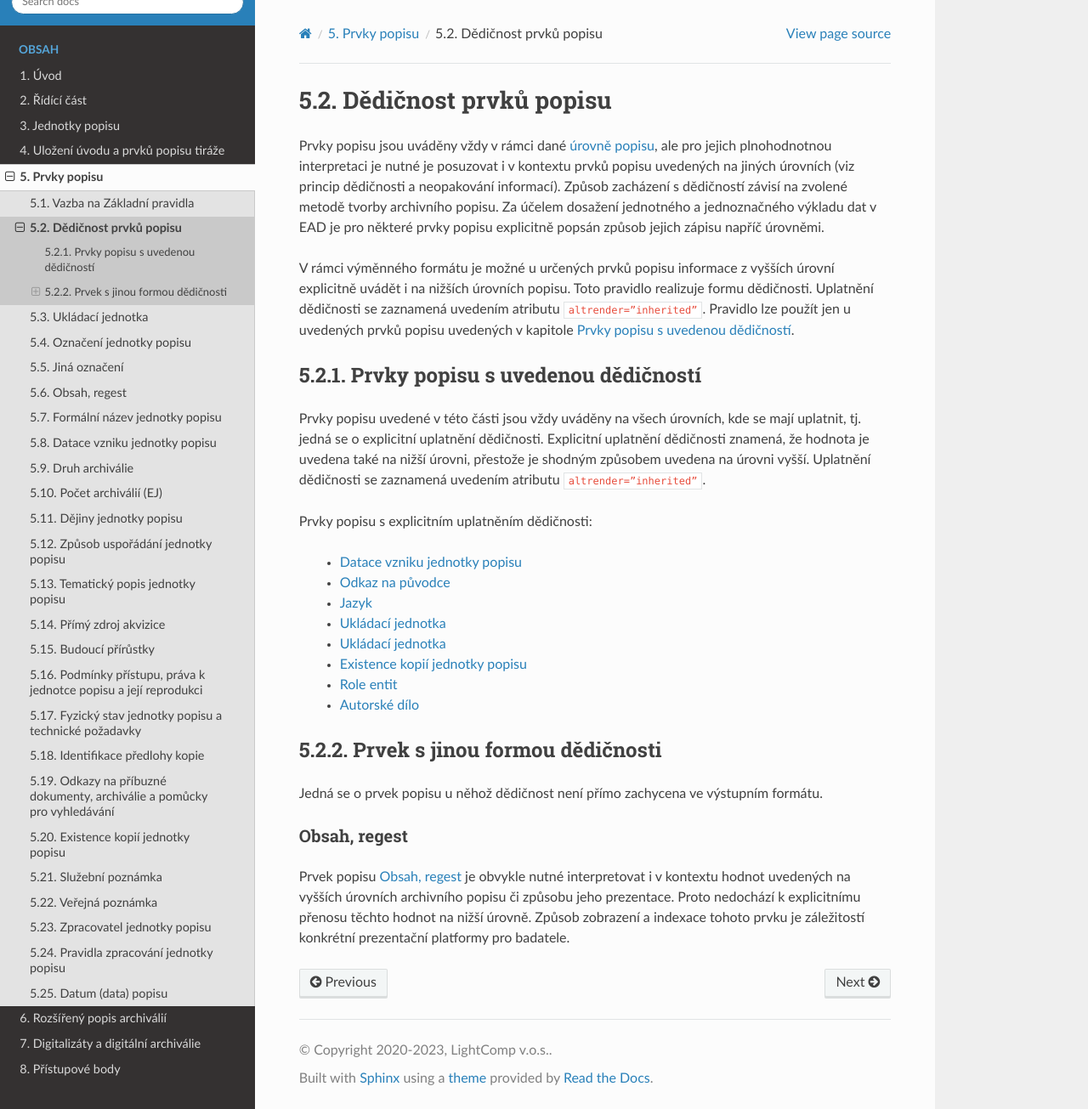
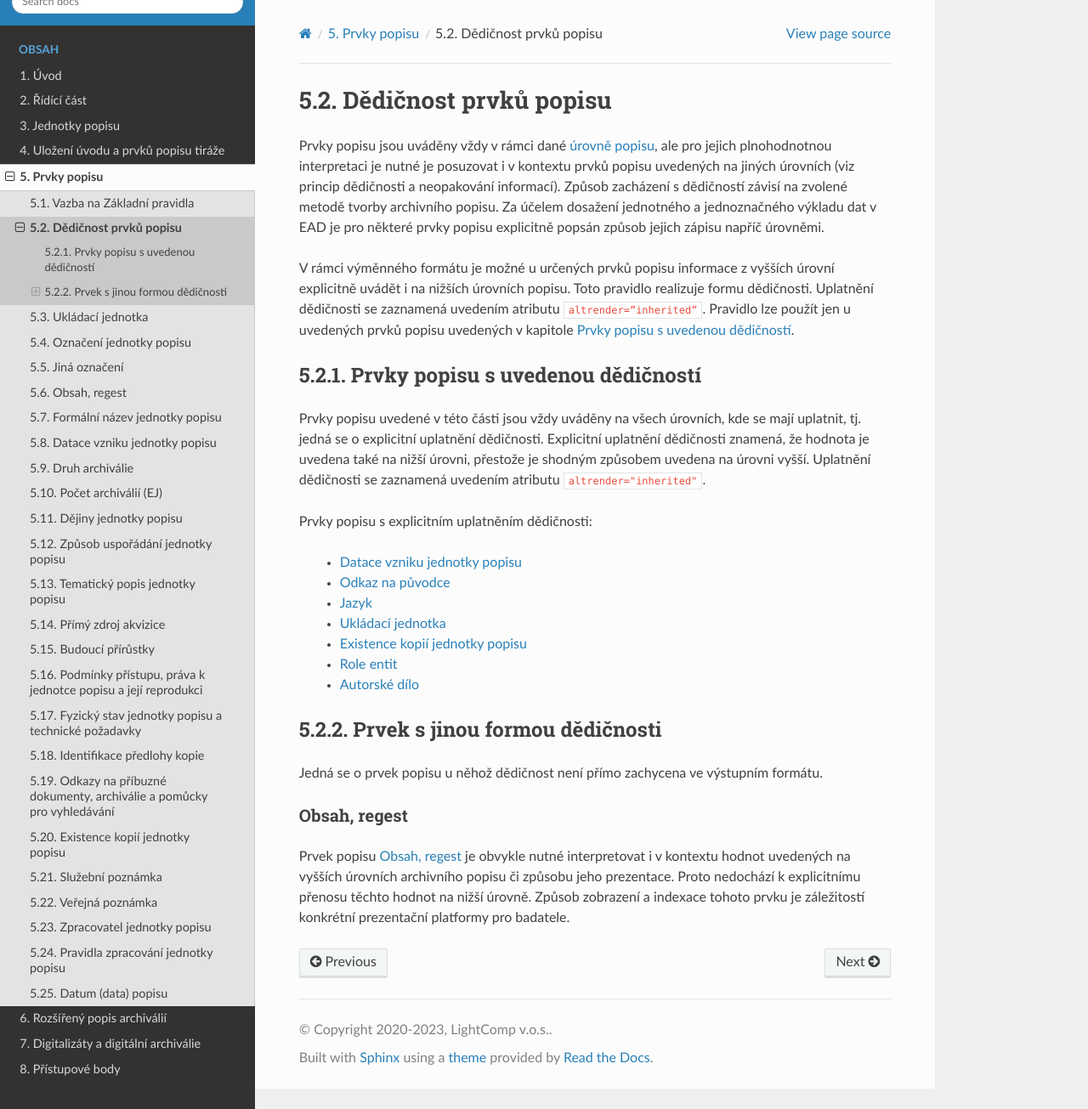
Before and after one commit to elzasw/ead3doc, a Sphinx documentation site: the page built from doc/source/prvky-popisu/dedicnost.rst, in a window 1280 px wide and 1305 px high. Shown: the whole window at 85% size. Built offline with Sphinx 7.4.7 and the Read the Docs theme 2.0.0, drawn with Linux system fonts in a browser that asks for light colours; part of the change alters nothing that is shown.

```diff
--- a/doc/source/prvky-popisu/dedicnost.rst
+++ b/doc/source/prvky-popisu/dedicnost.rst
@@ -27,14 +27,13 @@ Prvky popisu uvedené v této části jsou vždy uváděny na všech úrovních,
 kde se mají uplatnit, tj. jedná se o explicitní uplatnění dědičnosti.
 Explicitní uplatnění dědičnosti znamená, že hodnota je uvedena také
 na nižší úrovni, přestože je shodným způsobem uvedena na úrovni vyšší.
-Uplatnění dědičnosti se zaznamená uvedením atributu ``altrender=”inherited”``.
+Uplatnění dědičnosti se zaznamená uvedením atributu ``altrender="inherited"``.
 
 Prvky popisu s explicitním uplatněním dědičnosti:
 
  * :ref:`ead_item_types_unitdatestructured`
  * :ref:`ead_ap_originator`
  * :ref:`ead_item_types_langs`
- * :ref:`ead_item_types_container`
  * :ref:`ead_item_types_container`
  * :ref:`ead_item_types_ex_kopii`
  * :ref:`ead_ap_relation`
```
